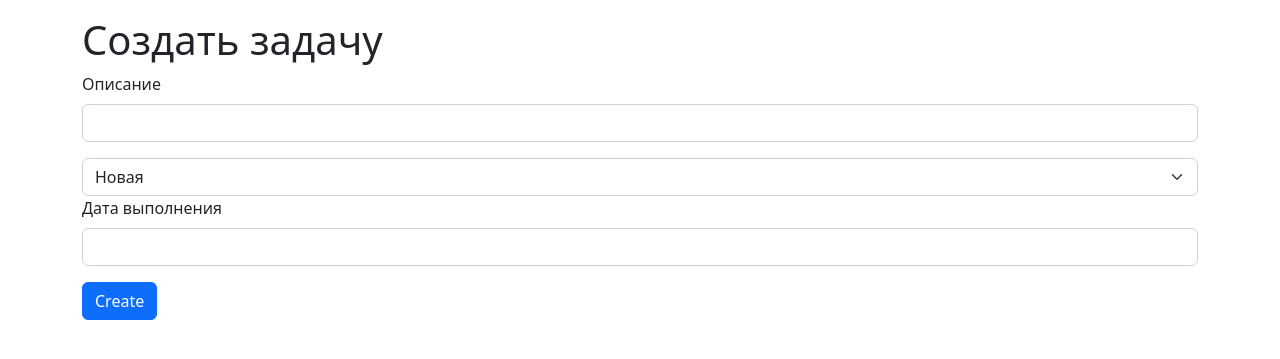
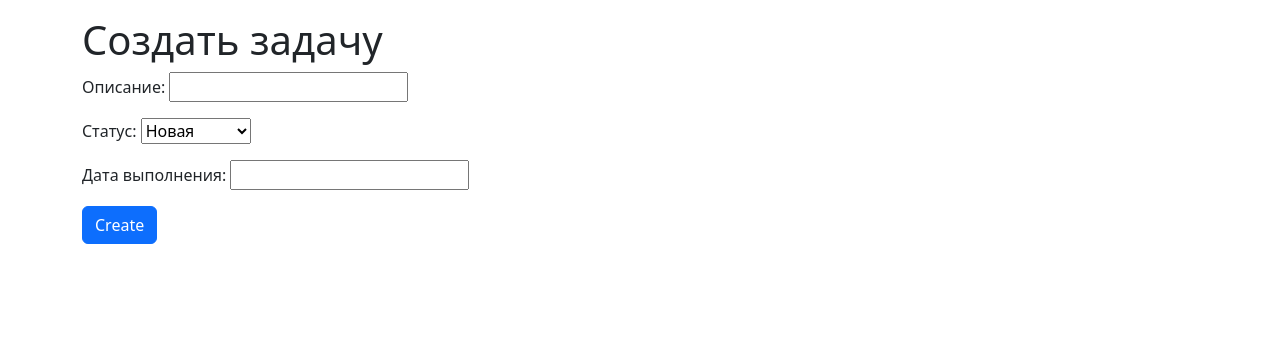
Before and after one commit to Sagynbek123456789/homework_52_-_-homework_52_-_-_-, a Django app: page /task/add/ in a window 1280 px wide. Shown: the part 56-415 px from the top of the page. Run offline with Django 4.2, Linux system fonts and the light colour scheme.

Commit message:
внес изменения

```diff
--- /dev/null
+++ b/sours/webapp/forms.py
@@ -0,0 +1,8 @@
+from django import forms
+from webapp.models import status_choices
+
+
+class TaskForm(forms.Form):
+    description = forms.CharField(max_length=60, required=True, label='Описание')
+    status = forms.ChoiceField(choices=status_choices, label='Статус')
+    date_of_completion = forms.DateField(required=False, label='Дата выполнения')
--- a/sours/webapp/templates/partial/task_form.html
+++ b/sours/webapp/templates/partial/task_form.html
@@ -1,35 +1,36 @@
-<form method="POST">
-    {% csrf_token %}
-    <div class="mb-3">
-        <label for="description" class="form-label">Описание</label>
-        <input type="text" class="form-control {% if errors.description %} is-invalid {% endif %}" name="description" id="description">
-        {% if errors.description %}
-            <div class="invalid-feedback">
-                {{ errors.description }}
-            </div>
-        {% endif %}
-    </div>
-    <select class="form-select {% if errors.status %} is-invalid {% endif %}" name="status" aria-label="Статус">
-        {% for status_choice in status_choices %}
-            <option value="{{ status_choice.0 }}">{{ status_choice.1 }}</option>
-        {% endfor %}
-    </select>
-    {% if errors.status %}
-        <div class="invalid-feedback">
-            {{ errors.status }}
-        </div>
-    {% endif %}
-    <div class="mb-3">
-        <label for="date_of_completion" class="form-label">Дата выполнения</label>
-        <input type="text" class="form-control {% if errors.date_of_completion %} is-invalid {% endif %}" name="date_of_completion" id="date_of_completion">
-        {% if errors.date_of_completion %}
-            <div class="invalid-feedback">
-                {{ errors.date_of_completion }}
-            </div>
-        {% endif %}
-    </div>
-    <input type="submit" value="{{ value_submit }}" class="btn btn-primary"/>
-</form>
+{#<form method="POST">#}
+{% csrf_token %}
+{#    <div class="mb-3">#}
+{#        <label for="description" class="form-label">Описание</label>#}
+{#        <input type="text" class="form-control {% if errors.description %} is-invalid {% endif %}" name="description" id="description">#}
+{#        {% if errors.description %}#}
+{#            <div class="invalid-feedback">#}
+{#                {{ errors.description }}#}
+{#            </div>#}
+{#        {% endif %}#}
+{#    </div>#}
+{#    <select class="form-select {% if errors.status %} is-invalid {% endif %}" name="status" aria-label="Статус">#}
+{#        {% for status_choice in status_choices %}#}
+{#            <option value="{{ status_choice.0 }}">{{ status_choice.1 }}</option>#}
+{#        {% endfor %}#}
+{#    </select>#}
+{#    {% if errors.status %}#}
+{#        <div class="invalid-feedback">#}
+{#            {{ errors.status }}#}
+{#        </div>#}
+{#    {% endif %}#}
+{#    <div class="mb-3">#}
+{#        <label for="date_of_completion" class="form-label">Дата выполнения</label>#}
+{#        <input type="text" class="form-control {% if errors.date_of_completion %} is-invalid {% endif %}" name="date_of_completion" id="date_of_completion">#}
+{#        {% if errors.date_of_completion %}#}
+{#            <div class="invalid-feedback">#}
+{#                {{ errors.date_of_completion }}#}
+{#            </div>#}
+{#        {% endif %}#}
+{#    </div>#}
+{{ form.as_p }}
+<input type="submit" value="{{ value_submit }}" class="btn btn-primary"/>
+{#</form>#}
 
 
 
--- a/sours/webapp/views.py
+++ b/sours/webapp/views.py
@@ -1,6 +1,7 @@
 from django.shortcuts import render, get_object_or_404, redirect
 from webapp.models import Task, status_choices
 from webapp.validate_char_field import task_validate
+from webapp.forms import TaskForm
 
 
 # Create your views here.
@@ -16,24 +17,27 @@ def task_view(request, *args, pk, **kwargs):
 
 def task_create_view(request):
     if request.method == 'GET':
-        return render(request, 'task_create.html', {'status_choices': status_choices})
+        form = TaskForm()
+        return render(request, 'task_create.html', {'status_choices': status_choices, 'form': form})
     elif request.method == 'POST':
-        description = request.POST.get('description')
-        status = request.POST.get('status')
-        date_of_completion = request.POST.get('date_of_completion')
-        errors = task_validate(description, status, date_of_completion)
+        form = TaskForm(data=request.POST)
 
-        if errors:
-            return render(request, 'task_create.html', {'status_choices': status_choices, 'errors': errors})
+        if form.is_valid():
+            task = Task.objects.create(
+                description=form.cleaned_data.get('description'),
+                status=form.cleaned_data.get('status'),
+                date_of_completion=form.cleaned_data.get('date_of_completion')
+            )
+            return redirect('index')
         else:
-            task = Task.objects.create(description=description, status=status, date_of_completion=date_of_completion)
-            return redirect('index')
+            return render(request, 'task_create.html', {'form': form})
 
 
 def task_update_view(request, pk):
     task = get_object_or_404(Task, pk=pk)
     if request.method == 'GET':
-        return render(request, 'task_update.html', {'status_choices': status_choices, 'task': task})
+        form = TaskForm()
+        return render(request, 'task_update.html', {'status_choices': status_choices, 'task': task, 'form': form})
     elif request.method == 'POST':
         description = request.POST.get('description')
         status = request.POST.get('status')
@@ -41,7 +45,8 @@ def task_update_view(request, pk):
         errors = task_validate(task.description, task.status, task.date_of_completion)
 
         if errors:
-            return render(request, 'task_update.html', {'status_choices': status_choices, 'errors': errors, 'task': task})
+            return render(request, 'task_update.html',
+                          {'status_choices': status_choices, 'errors': errors, 'task': task})
         else:
             task.description = description
             task.status = status
@@ -57,7 +62,3 @@ def task_delete_view(request, pk):
     elif request.method == 'POST':
         task.delete()
         return redirect('index')
-
-# Create your views here.
-# def task_create_view(request):
-#     return None
```
